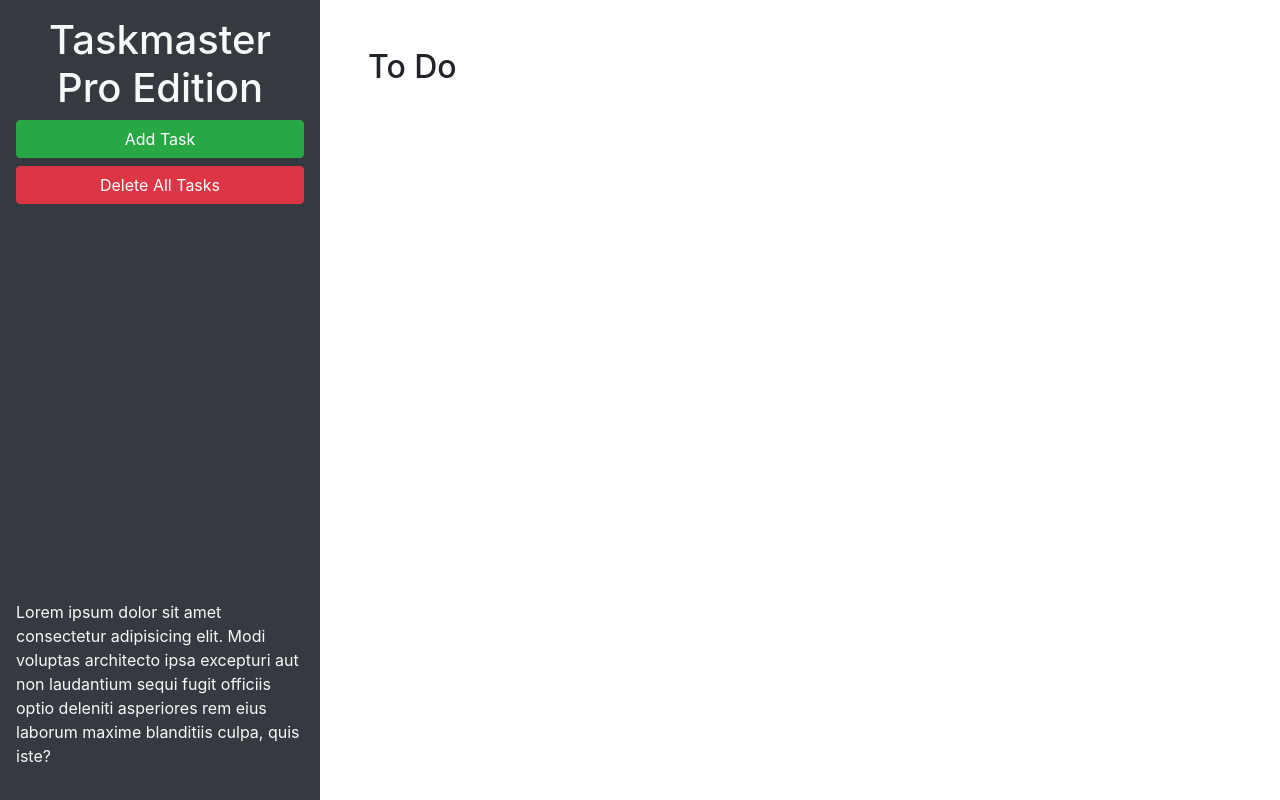
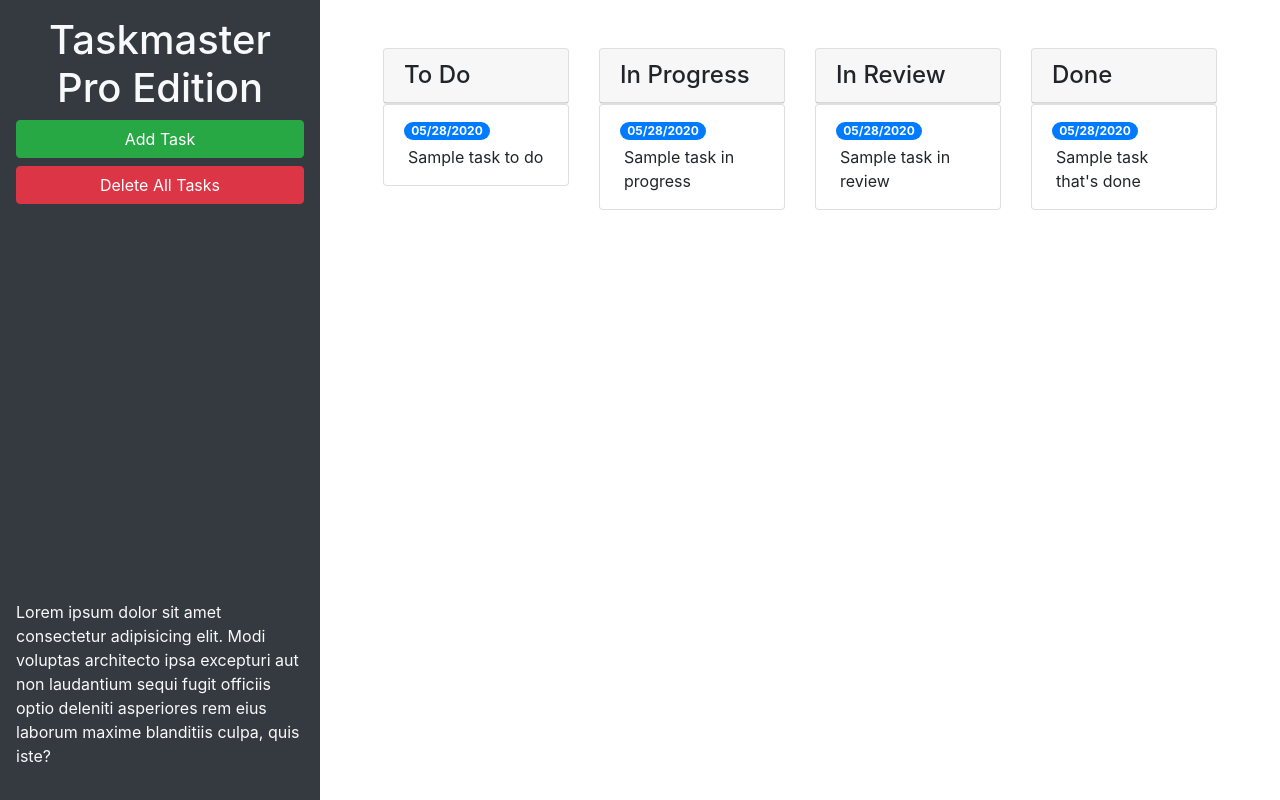
Before and after one commit to mymy-4242/taskmaster-pro2, a plain HTML site: page index.html in a window 1280 px wide. Drawn offline with nearby package versions, Linux system fonts and the light colour scheme.

Commit message:
made columns for tasks

```diff
--- a/index.html
+++ b/index.html
@@ -23,10 +23,61 @@
         laudantium sequi fugit officiis optio deleniti asperiores rem eius laborum maxime blanditiis culpa, quis iste?
       </p>
     </header>
+
     <main class="col-12 col-lg-9">
-      <div class="m-5">
-        <h2>To Do</h2>
-        <ul id="list-toDo" class="list-group"> </ul>
+      <div class="m-5 row justify-content-around">
+        <div class="col-12 col-md-6 col-xl-3 mb-3">
+          <div class="card">
+            <h4 class="card-header">
+              To Do
+            </h4>
+          </div>
+          <ul id="list-toDo" class="list-group">
+            <li class="list-group-item">
+              <span class="badge badge-primary badge-pill">05/28/2020</span>
+              <p class="m-1">Sample task to do</p>
+            </li>
+          </ul>
+        </div>
+        <div class="col-12 col-md-6 col-xl-3 mb-3">
+          <div class="card">
+            <h4 class="card-header">
+              In Progress
+            </h4>
+          </div>
+          <ul id="list-inProgress" class="list-group">
+            <li class="list-group-item">
+              <span class="badge badge-primary badge-pill">05/28/2020</span>
+              <p class="m-1">Sample task in progress</p>
+            </li>
+          </ul>
+        </div>
+        <div class="col-12 col-md-6 col-xl-3 mb-3">
+          <div class="card">
+            <h4 class="card-header">
+              In Review
+            </h4>
+          </div>
+          <ul id="list-inReview" class="list-group">
+            <li class="list-group-item">
+              <span class="badge badge-primary badge-pill">05/28/2020</span>
+              <p class="m-1">Sample task in review</p>
+            </li>
+          </ul>
+        </div>
+        <div class="col-12 col-md-6 col-xl-3 mb-3">
+          <div class="card">
+            <h4 class="card-header">
+              Done
+            </h4>
+          </div>
+          <ul id="list-done" class="list-group">
+            <li class="list-group-item">
+              <span class="badge badge-primary badge-pill">05/28/2020</span>
+              <p class="m-1">Sample task that's done</p>
+            </li>
+          </ul>
+        </div>
       </div>
     </main>
   </div>
```
